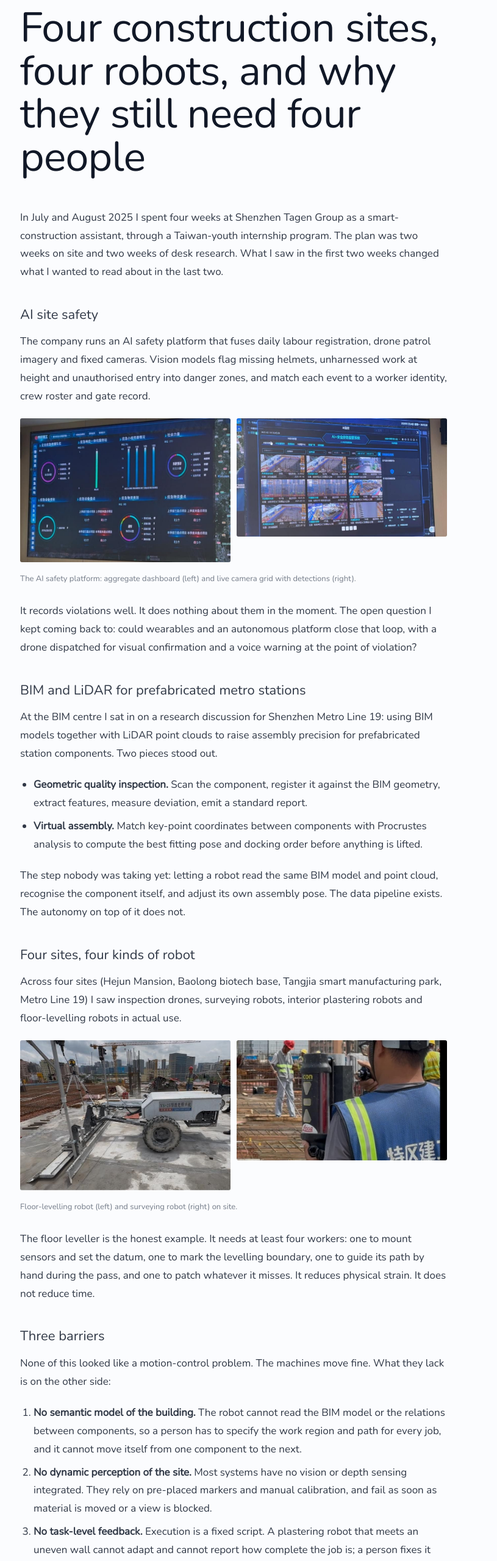
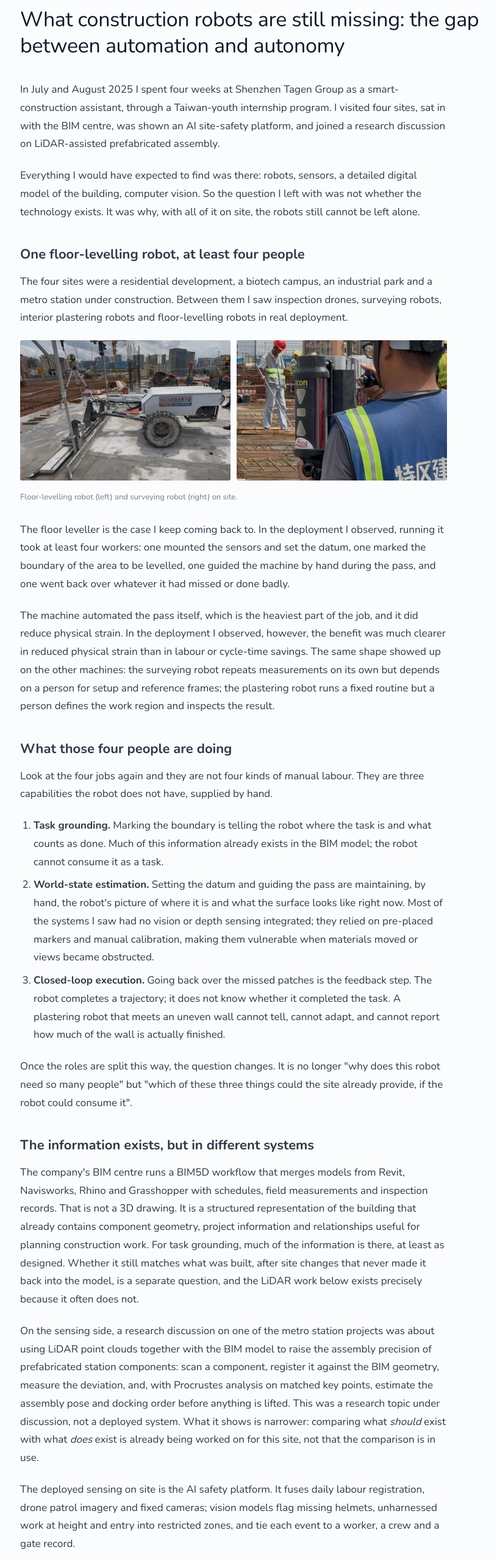
Before and after one commit to lazur07/lazur07.github.io, an Astro site: page /blog/construction-robots-shenzhen in a window 1280 px wide. Shown: the part 160-2720 px from the top of the page at 61% size, without its empty margins (227-1042 px from the left). Built offline with nearby package versions, Linux system fonts and the light colour scheme; Astro itself is replaced by a stand-in of ours; some packages are replaced by stand-ins of ours.

Commit message:
feat: Astro + MDX + React islands; content collections drive the constellation; Shenzhen post

```diff
--- a/src/content.config.ts
+++ b/src/content.config.ts
@@ -7,7 +7,8 @@ const entry = z.object({
   summary: z.string(),
   label: z.string().optional(),
   meta: z.string().optional(),
-  cites: z.array(z.string()).default([])
+  cites: z.array(z.string()).default([]),
+  public: z.boolean().default(true)
 });
 
 const collection = (base: string) => defineCollection({ loader: glob({ pattern: "**/*.mdx", base }), schema: entry });
--- a/src/content/blog/construction-robots-shenzhen.mdx
+++ b/src/content/blog/construction-robots-shenzhen.mdx
@@ -1,20 +1,46 @@
 ---
-title: Four construction sites, four robots, and why they still need four people
+title: "What construction robots are still missing: the gap between automation and autonomy"
 label: construction robots
 date: 2025-08-10
-summary: "Notes from a smart-construction internship in Shenzhen: AI site safety, BIM + LiDAR, and the three gaps that keep construction robots from working alone."
+summary: Construction sites already have robots, sensors, BIM and AI. Four weeks in Shenzhen showed me why they are still far from autonomy, and where the gap actually is.
 cites: [project-1]
 ---
 
-In July and August 2025 I spent four weeks at Shenzhen Tagen Group as a smart-construction assistant,
-through a Taiwan-youth internship program. The plan was two weeks on site and two weeks of desk research.
-What I saw in the first two weeks changed what I wanted to read about in the last two.
+In July and August 2025 I spent four weeks at Shenzhen Tagen Group as a smart-construction assistant, through a Taiwan-youth internship program. I visited four sites, sat in with the BIM centre, was shown an AI site-safety platform, and joined a research discussion on LiDAR-assisted prefabricated assembly.
 
-## AI site safety
+Everything I would have expected to find was there: robots, sensors, a detailed digital model of the building, computer vision. So the question I left with was not whether the technology exists. It was why, with all of it on site, the robots still cannot be left alone.
 
-The company runs an AI safety platform that fuses daily labour registration, drone patrol imagery and fixed
-cameras. Vision models flag missing helmets, unharnessed work at height and unauthorised entry into danger
-zones, and match each event to a worker identity, crew roster and gate record.
+## One floor-levelling robot, at least four people
+
+The four sites were a residential development, a biotech campus, an industrial park and a metro station under construction. Between them I saw inspection drones, surveying robots, interior plastering robots and floor-levelling robots in real deployment.
+
+<Figure
+  srcs={["/img/shenzhen/floor-leveller.jpg", "/img/shenzhen/surveying-robot.jpg"]}
+  alts={["Floor-levelling robot on a concrete slab", "Worker operating a surveying robot"]}
+  caption="Floor-levelling robot (left) and surveying robot (right) on site."
+/>
+
+The floor leveller is the case I keep coming back to. In the deployment I observed, running it took at least four workers: one mounted the sensors and set the datum, one marked the boundary of the area to be levelled, one guided the machine by hand during the pass, and one went back over whatever it had missed or done badly.
+
+The machine automated the pass itself, which is the heaviest part of the job, and it did reduce physical strain. In the deployment I observed, however, the benefit was much clearer in reduced physical strain than in labour or cycle-time savings. The same shape showed up on the other machines: the surveying robot repeats measurements on its own but depends on a person for setup and reference frames; the plastering robot runs a fixed routine but a person defines the work region and inspects the result.
+
+## What those four people are doing
+
+Look at the four jobs again and they are not four kinds of manual labour. They are three capabilities the robot does not have, supplied by hand.
+
+1. **Task grounding.** Marking the boundary is telling the robot where the task is and what counts as done. Much of this information already exists in the BIM model; the robot cannot consume it as a task.
+2. **World-state estimation.** Setting the datum and guiding the pass are maintaining, by hand, the robot's picture of where it is and what the surface looks like right now. Most of the systems I saw had no vision or depth sensing integrated; they relied on pre-placed markers and manual calibration, making them vulnerable when materials moved or views became obstructed.
+3. **Closed-loop execution.** Going back over the missed patches is the feedback step. The robot completes a trajectory; it does not know whether it completed the task. A plastering robot that meets an uneven wall cannot tell, cannot adapt, and cannot report how much of the wall is actually finished.
+
+Once the roles are split this way, the question changes. It is no longer "why does this robot need so many people" but "which of these three things could the site already provide, if the robot could consume it".
+
+## The information exists, but in different systems
+
+The company's BIM centre runs a BIM5D workflow that merges models from Revit, Navisworks, Rhino and Grasshopper with schedules, field measurements and inspection records. That is not a 3D drawing. It is a structured representation of the building that already contains component geometry, project information and relationships useful for planning construction work. For task grounding, much of the information is there, at least as designed. Whether it still matches what was built, after site changes that never made it back into the model, is a separate question, and the LiDAR work below exists precisely because it often does not.
+
+On the sensing side, a research discussion on one of the metro station projects was about using LiDAR point clouds together with the BIM model to raise the assembly precision of prefabricated station components: scan a component, register it against the BIM geometry, measure the deviation, and, with Procrustes analysis on matched key points, estimate the assembly pose and docking order before anything is lifted. This was a research topic under discussion, not a deployed system. What it shows is narrower: comparing what *should* exist with what *does* exist is already being worked on for this site, not that the comparison is in use.
+
+The deployed sensing on site is the AI safety platform. It fuses daily labour registration, drone patrol imagery and fixed cameras; vision models flag missing helmets, unharnessed work at height and entry into restricted zones, and tie each event to a worker, a crew and a gate record.
 
 <Figure
   srcs={["/img/shenzhen/safety-dashboard.jpg", "/img/shenzhen/safety-cameras.jpg"]}
@@ -22,65 +48,30 @@ zones, and match each event to a worker identity, crew roster and gate record.
   caption="The AI safety platform: aggregate dashboard (left) and live camera grid with detections (right)."
 />
 
-It records violations well. It does nothing about them in the moment. The open question I kept coming back to:
-could wearables and an autonomous platform close that loop, with a drone dispatched for visual confirmation and a
-voice warning at the point of violation?
+Perception on this site is mature enough to recognise a specific person doing a specific unsafe thing in real time. Recognising a missing helmet is event classification; knowing which part of a wall is still unfinished needs geometry, semantics and an estimate of how sure the system is. What carries over from the safety platform is the infrastructure (cameras, compute, the habit of linking detections to records), not the perception task itself. What happens after detection is a human process, and for safety that is partly by design. The point is not that perception is solved, but that fairly capable sensing and recognition already exist elsewhere on the same site. They are simply not connected to the robot's own task loop.
 
-## BIM and LiDAR for prefabricated metro stations
+Put the two halves against the three capabilities and the pattern is consistent:
 
-At the BIM centre I sat in on a research discussion for Shenzhen Metro Line 19: using BIM models together with
-LiDAR point clouds to raise assembly precision for prefabricated station components. Two pieces stood out.
+| Capability the workers supply | What the site already has | What is missing |
+| --- | --- | --- |
+| Task grounding | BIM and structured project information | Translation from building information to robot tasks |
+| World-state estimation | Cameras and detection models in use for safety events, not task state; LiDAR–BIM registration in research | Online sensing integrated into the robot's state |
+| Closed-loop execution | Human inspection and repair, not machine-readable task feedback | Machine-readable task feedback and autonomous adaptation |
 
-- **Geometric quality inspection.** Scan the component, register it against the BIM geometry, extract features,
-  measure deviation, emit a standard report.
-- **Virtual assembly.** Match key-point coordinates between components with Procrustes analysis to compute the
-  best fitting pose and docking order before anything is lifted.
+## The gap is the interface, not the motion
 
-The step nobody was taking yet: letting a robot read the same BIM model and point cloud, recognise the component
-itself, and adjust its own assembly pose. The data pipeline exists. The autonomy on top of it does not.
+The missing pieces were often not absent from the site. They were absent from the robot's interface to the site.
 
-## Four sites, four kinds of robot
+Every system I saw was good at one or two links of the same chain: observe the world, interpret what happened, decide what it means for the task, act. The robots act. The platform observes and interprets. BIM holds the plan. People inspect and repair. Much of that information is not exposed in a form the robot can consume, so a person still stands at each interface. Closing that loop means detecting that something went wrong, choosing a recovery, and doing so under safety constraints while a person may still hold authority over the work.
 
-Across four sites (Hejun Mansion, Baolong biotech base, Tangjia smart manufacturing park, Metro Line 19) I saw
-inspection drones, surveying robots, interior plastering robots and floor-levelling robots in actual use.
+That is the distinction the internship left me with. Automating an operation means executing a predefined motion well. Completing a task autonomously means knowing what the task is, keeping track of whether the world still matches the plan, and noticing when the result is not yet the result. The sites I saw already had many of the parts needed for the second thing. They sat at the wrong interfaces.
 
-<Figure
-  srcs={["/img/shenzhen/floor-leveller.jpg", "/img/shenzhen/surveying-robot.jpg"]}
-  alts={["Floor-levelling robot on a concrete slab", "Worker operating a surveying robot"]}
-  caption="Floor-levelling robot (left) and surveying robot (right) on site."
-/>
+Even with those interfaces built, deployment would still depend on questions I could not answer from these visits: who is responsible when the robot is wrong, what counts as acceptable completion, whether the economics work, and how much authority crews are willing to give the machine.
 
-The floor leveller is the honest example. It needs at least four workers: one to mount sensors and set the
-datum, one to mark the levelling boundary, one to guide its path by hand during the pass, and one to patch
-whatever it misses. It reduces physical strain. It does not reduce time.
+## What the floor leveller leaves open
 
-## Three barriers
+At the end of the second week I asked my mentors to turn the remaining two weeks into desk research on these three gaps, and wrote a technical review that set the site observations against the literature on BIM-robot integration, perception in dynamic construction environments, and task understanding and execution feedback for construction robots.
 
-None of this looked like a motion-control problem. The machines move fine. What they lack is on the other side:
+The practical question ("why does this robot still need four people?") had become a general one: how does an autonomous system know when the assumptions behind its plan no longer match the physical world?
 
-1. **No semantic model of the building.** The robot cannot read the BIM model or the relations between
-   components, so a person has to specify the work region and path for every job, and it cannot move itself
-   from one component to the next.
-2. **No dynamic perception of the site.** Most systems have no vision or depth sensing integrated. They rely on
-   pre-placed markers and manual calibration, and fail as soon as material is moved or a view is blocked.
-3. **No task-level feedback.** Execution is a fixed script. A plastering robot that meets an uneven wall cannot
-   adapt and cannot report how complete the job is; a person fixes it afterwards.
-
-I asked my mentors to turn the remaining two weeks into desk research on exactly these three gaps, and wrote a
-technical review that combined the site observations with the current literature. It is, in hindsight, the
-reason I now work on task planning that notices when its assumptions no longer match the world.
-
-## Side work: Rhino and Revit
-
-In the evenings I took two BIM-adjacent courses. For *Design Computing: 3D Modeling in Rhinoceros with Python*
-the final assignment was a Möbius tower, a helical stack of Möbius-strip modules whose radius, width, twist and
-rise are each driven by loops and dictionaries over a 3D surface matrix. For *BIM Fundamentals for Engineers* I
-built grids and levels, stairs and ramps, and extracted section views and schedule data in Revit.
-
-<Figure
-  srcs={["/img/shenzhen/mobius-plan.jpg", "/img/shenzhen/mobius-tower.jpg"]}
-  alts={["Plan view of the Möbius tower modules", "Rendered Möbius tower"]}
-  caption="Möbius tower in Rhino: plan (left) and perspective (right)."
-/>
-
-<Figure srcs={["/img/shenzhen/revit.jpg"]} alts={["Revit model with plan, section and 3D views"]} caption="Revit assignment: plan, section and 3D views of the same model." />
+Most of what I work on now sits inside that question: structured representations of the environment, task planning over them, monitoring execution, and replanning when the world disagrees. The floor leveller is still the clearest picture I have of what it looks like when those pieces are missing.
--- a/src/content/blog/writing-kit.mdx
+++ b/src/content/blog/writing-kit.mdx
@@ -4,6 +4,7 @@ label: writing kit
 date: 2026-10-02
 summary: A test page exercising every element the blog supports. Delete once the real posts are in.
 cites: [construction-robots-shenzhen]
+public: false
 ---
 import Slider from "../../components/Slider";
 
--- a/src/global.css
+++ b/src/global.css
@@ -188,11 +188,11 @@ a {
 }
 
 .content-shell h1 {
-  margin: 0 0 48px;
+  margin: 0 0 36px;
   font-weight: 400;
-  font-size: clamp(42px, 7vw, 68px);
+  font-size: clamp(21px, 3.5vw, 34px);
   letter-spacing: -0.01em;
-  line-height: 1.04;
+  line-height: 1.25;
 }
 
 .prose {
@@ -309,7 +309,7 @@ a {
 .prose h2 {
   margin: 36px 0 10px;
   font-size: 22px;
-  font-weight: 400;
+  font-weight: 700;
 }
 
 .prose ul,
@@ -343,7 +343,11 @@ a {
   display: grid;
   grid-template-columns: 1fr 1fr;
   gap: 10px;
-  align-items: start;
+}
+
+.figure-row img {
+  aspect-ratio: 3 / 2;
+  object-fit: cover;
 }
 
 .figure-row figcaption {
@@ -507,3 +511,26 @@ a {
     background-color: var(--shiki-dark-bg) !important;
   }
 }
+
+.prose table {
+  width: 100%;
+  margin: 0 0 22px;
+  border-collapse: collapse;
+  font-size: 15px;
+  line-height: 1.5;
+}
+
+.prose th,
+.prose td {
+  padding: 8px 10px;
+  border-bottom: 1px solid var(--line);
+  text-align: left;
+  vertical-align: top;
+}
+
+.prose th {
+  font-weight: 400;
+  color: var(--muted);
+  font-size: 13px;
+  letter-spacing: 0.04em;
+}
--- a/src/layouts/Base.astro
+++ b/src/layouts/Base.astro
@@ -14,7 +14,7 @@ const { title, bodyClass } = Astro.props;
     <meta name="theme-color" content="#0e1220" media="(prefers-color-scheme: dark)" />
     <title>{title}</title>
     <link rel="preconnect" href="https://fonts.gstatic.com" crossorigin />
-    <link rel="stylesheet" href="https://fonts.googleapis.com/css2?family=Nunito:wght@300;400&display=swap" />
+    <link rel="stylesheet" href="https://fonts.googleapis.com/css2?family=Nunito:wght@300;400;700&display=swap" />
     <slot name="head" />
   </head>
   <body class={bodyClass}>
--- /dev/null
+++ b/src/lib/entries.ts
@@ -0,0 +1,8 @@
+import { getCollection } from "astro:content";
+
+export type Section = "blog" | "projects";
+
+// Entries with `public: false` in their frontmatter stay out of every page and out of the constellation.
+export const entries = async (section: Section) => (await getCollection(section)).filter((e) => e.data.public);
+
+export const stamp = (d: Date) => d.toISOString().slice(0, 10).replaceAll("-", ".");
--- a/src/lib/graph.ts
+++ b/src/lib/graph.ts
@@ -1,4 +1,5 @@
-import { getCollection, render } from "astro:content";
+import { render } from "astro:content";
+import { entries } from "./entries";
 import { SITE } from "../site";
 
 export type Level = 0 | 1 | 2;
@@ -23,7 +24,7 @@ export async function buildGraph(): Promise<Graph> {
   const edges: Graph["edges"] = [];
 
   for (const section of ["blog", "projects"] as const) {
-    for (const entry of await getCollection(section)) {
+    for (const entry of await entries(section)) {
       const href = `/${section}/${entry.id}/`;
       nodes.push({ id: entry.id, level: 1, parent: section, label: entry.data.label ?? entry.data.title, href });
       for (const h of (await render(entry)).headings.filter((h) => h.depth === 2)) {
--- a/src/lib/stamp.ts
+++ /dev/null
@@ -1 +0,0 @@
-export const stamp = (d: Date) => d.toISOString().slice(0, 10).replaceAll("-", ".");
--- a/src/pages/[section]/[id].astro
+++ b/src/pages/[section]/[id].astro
@@ -1,14 +1,14 @@
 ---
-import { getCollection, render } from "astro:content";
+import { render } from "astro:content";
 import Content from "../../layouts/Content.astro";
 import Figure from "../../components/Figure.astro";
-import { stamp } from "../../lib/stamp";
+import { entries, stamp } from "../../lib/entries";
 import "katex/dist/katex.min.css";
 
 export async function getStaticPaths() {
   const paths = [];
   for (const section of ["blog", "projects"] as const) {
-    for (const entry of await getCollection(section)) paths.push({ params: { section, id: entry.id }, props: { entry } });
+    for (const entry of await entries(section)) paths.push({ params: { section, id: entry.id }, props: { entry } });
   }
   return paths;
 }
```
Also changed, not shown: src/pages/[section]/index.astro (+4 -5 lines).
